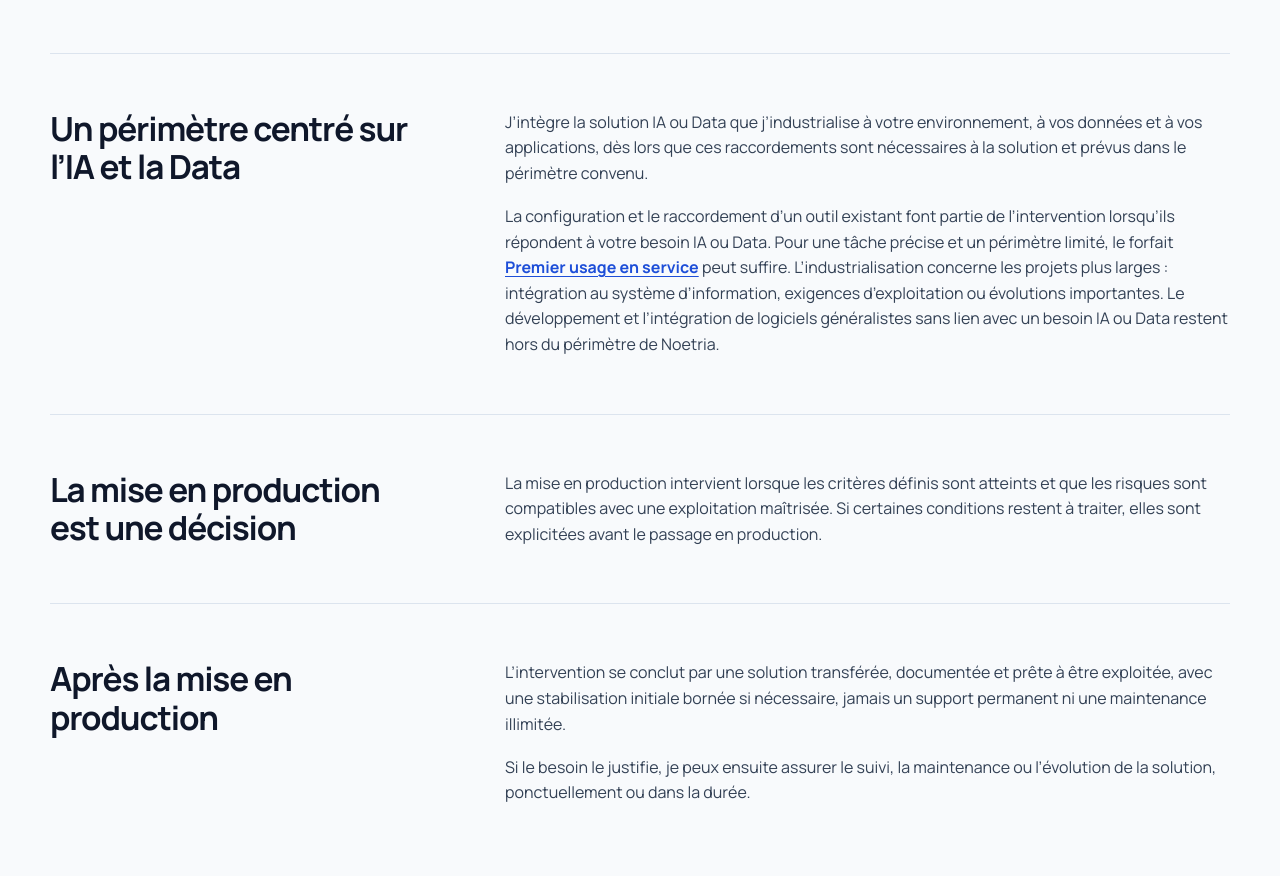
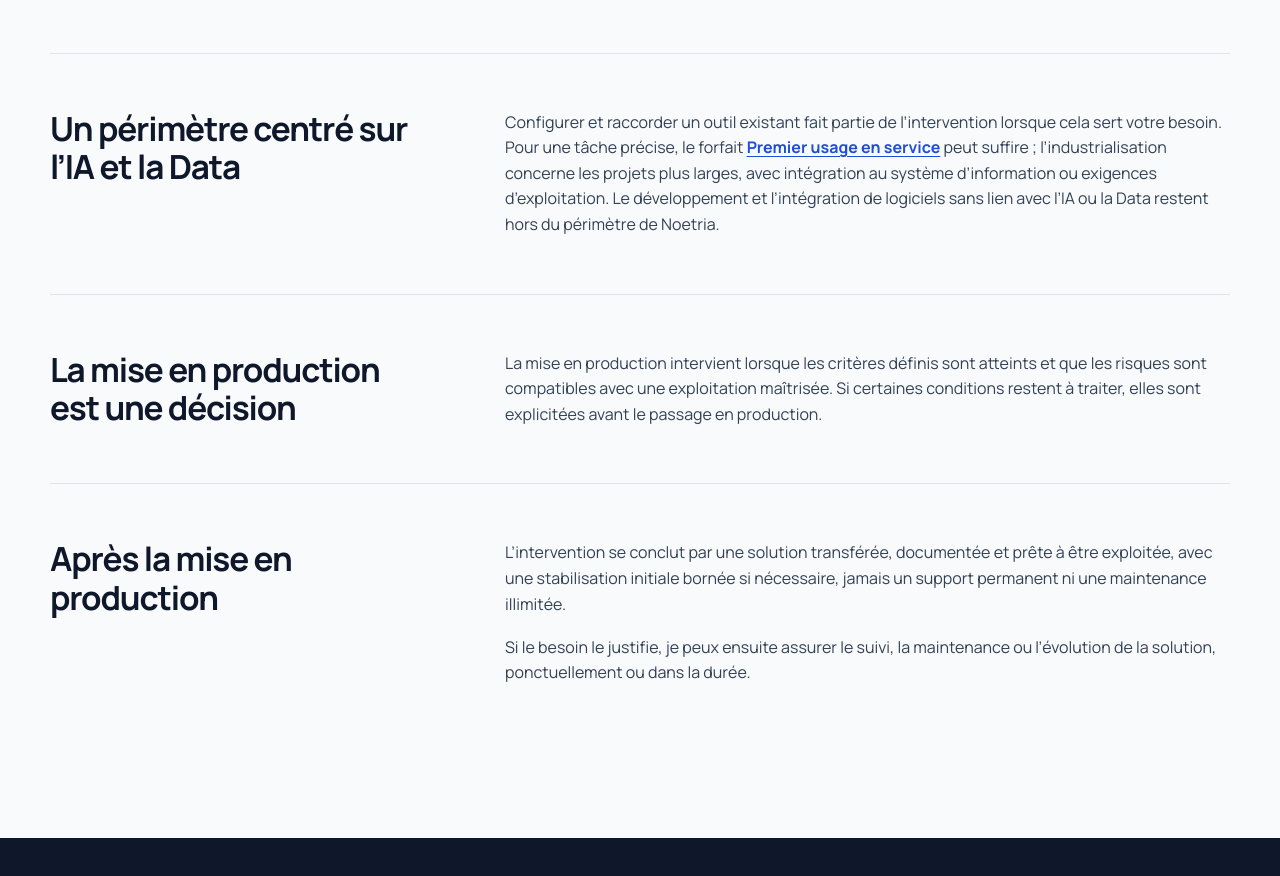
Before and after one commit to Noetria/noetria-website, a plain HTML site: page industrialisation-ia-data/index.html in a window 1280 px wide. Shown: the part 1525-2401 px from the top of the page. Drawn offline with Linux system fonts and the light colour scheme.

Commit message:
Fluidifie l'introduction de l'accueil et allège la page Industrialisation

```diff
--- a/industrialisation-ia-data/index.html
+++ b/industrialisation-ia-data/index.html
@@ -93,8 +93,7 @@
       <section class="page-block">
         <h2>Un périmètre centré sur l’IA et la Data</h2>
         <div class="page-block__body">
-          <p>J’intègre la solution IA ou Data que j’industrialise à votre environnement, à vos données et à vos applications, dès lors que ces raccordements sont nécessaires à la solution et prévus dans le périmètre convenu.</p>
-          <p>La configuration et le raccordement d’un outil existant font partie de l’intervention lorsqu’ils répondent à votre besoin IA ou Data. Pour une tâche précise et un périmètre limité, le forfait <a href="../premier-usage-en-service/">Premier usage en service</a> peut suffire. L’industrialisation concerne les projets plus larges : intégration au système d’information, exigences d’exploitation ou évolutions importantes. Le développement et l’intégration de logiciels généralistes sans lien avec un besoin IA ou Data restent hors du périmètre de Noetria.</p>
+          <p>Configurer et raccorder un outil existant fait partie de l’intervention lorsque cela sert votre besoin. Pour une tâche précise, le forfait <a href="../premier-usage-en-service/">Premier usage en service</a> peut suffire ; l’industrialisation concerne les projets plus larges, avec intégration au système d’information ou exigences d’exploitation. Le développement et l’intégration de logiciels sans lien avec l’IA ou la Data restent hors du périmètre de Noetria.</p>
         </div>
       </section>
       <section class="page-block">
```
Also changed, not shown: index.html (+1 -1 lines).
